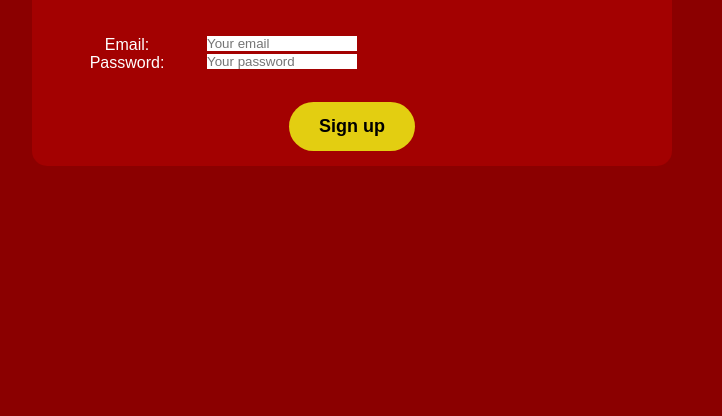
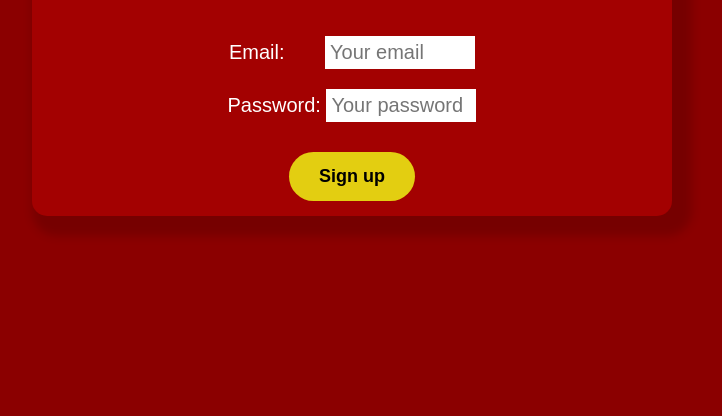
Before and after one commit to colelapp/Cset-120-final-project, a plain HTML site: page Cset120final/index.html in a window 1280 px wide. Shown: the part 512-928 px from the top of the page, without its empty margins (288-1010 px from the left). Before the commit the page ends 878 px from the top, so only its background shows below. Drawn offline with Linux system fonts and the light colour scheme.

Commit message:
added final css and styleing to page

```diff
--- a/Cset120final/index.html
+++ b/Cset120final/index.html
@@ -19,7 +19,7 @@
 
         <div class="login-container">
             <div class="textbox">
-                <div>
+                <div class="email">
                     <label>Email:  </label>
                     <input id = "email" type="email" placeholder="Your email">
                 </div>
--- a/Cset120final/style.css
+++ b/Cset120final/style.css
@@ -29,14 +29,19 @@ textarea {
     border-radius: 4px;
 }
 
+#email {
+    margin-left: 35px;
+}
+
 input {
     width: 150px;
-    float: right;
-    margin-right: 300px;
+    font-size: 20px;
+    padding: 5px;
 }
 
 label {
     text-align: right;
+    font-size: 20px;
     color: white;
     font-family: Arial, Helvetica, sans-serif;
 }
@@ -56,6 +61,11 @@ body {
     font-size: 50px;
     text-align: center;
     margin-bottom: 50px;
+
+}
+
+.email {
+    margin-bottom: 20px;
 }
 
 .login-container {
@@ -73,6 +83,8 @@ body {
     padding: 15px;
     width: 50%;
     border-radius: 15px;
+    box-shadow: 10px 10px 10px 10px rgba(0, 0, 0, 0.15);
+    ;
 }
 
 .t1 {
```
